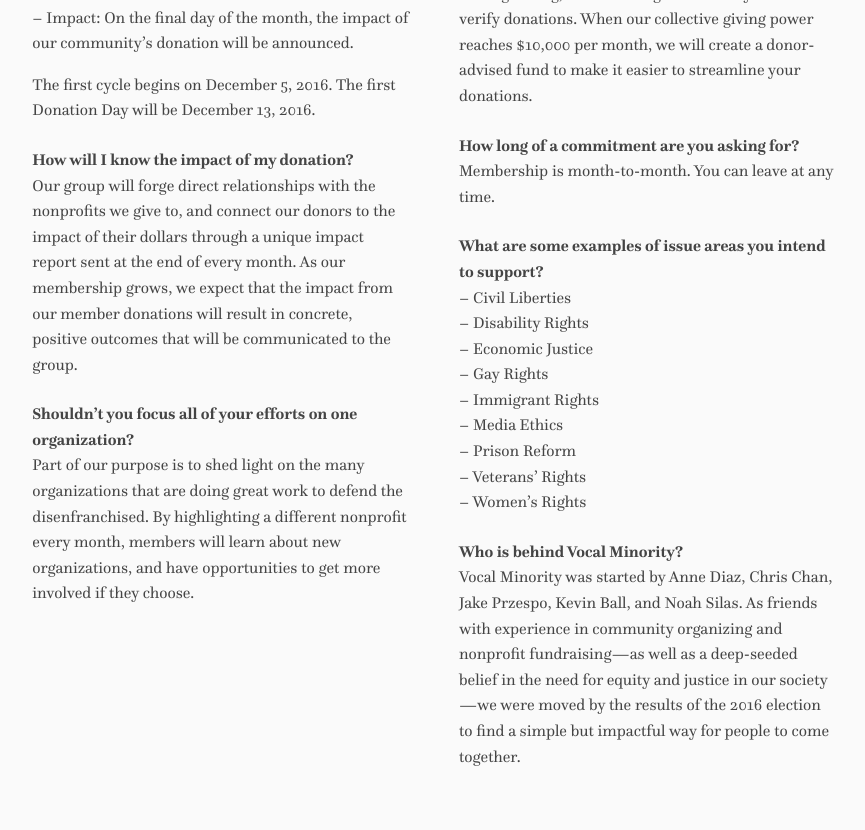
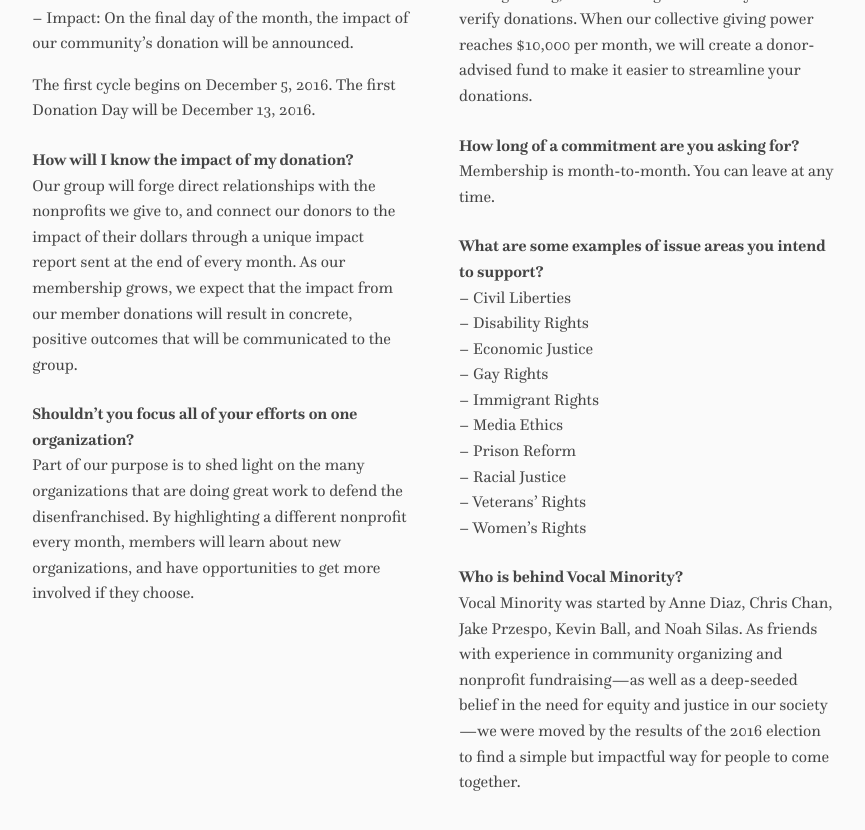
Before and after one commit to VocalMinority/vocalminority.us, a Jekyll site: the page built from index.html, in a window 1280 px wide and 900 px high, scrolled down 2141 px. Shown: the top 830 px of the window, without its empty margins (216-1081 px from the left). Built offline with Jekyll 4.4.1, drawn with Linux system fonts in a browser that asks for light colours; nearby versions of some CDN libraries; comment, search, counter and statistics services are not loaded.

Commit message:
Add "Racial Justice, fix break tags

```diff
--- a/index.html
+++ b/index.html
@@ -118,15 +118,16 @@
       <li>
         <strong>What are some examples of issue areas you intend to support?</strong>
         <p>
-          &ndash; Civil Liberties</br>
-          &ndash; Disability Rights</br>
-          &ndash; Economic Justice</br>
-          &ndash; Gay Rights</br>
-          &ndash; Immigrant Rights</br>
-          &ndash; Media Ethics</br>
-          &ndash; Prison Reform</br>
-          &ndash; Veterans’ Rights</br>
-          &ndash; Women’s Rights</br>
+          &ndash; Civil Liberties<br />
+          &ndash; Disability Rights<br />
+          &ndash; Economic Justice<br />
+          &ndash; Gay Rights<br />
+          &ndash; Immigrant Rights<br />
+          &ndash; Media Ethics<br />
+          &ndash; Prison Reform<br />
+          &ndash; Racial Justice<br />
+          &ndash; Veterans’ Rights<br />
+          &ndash; Women’s Rights<br />
         </p>
       </li>
       <li>
```
